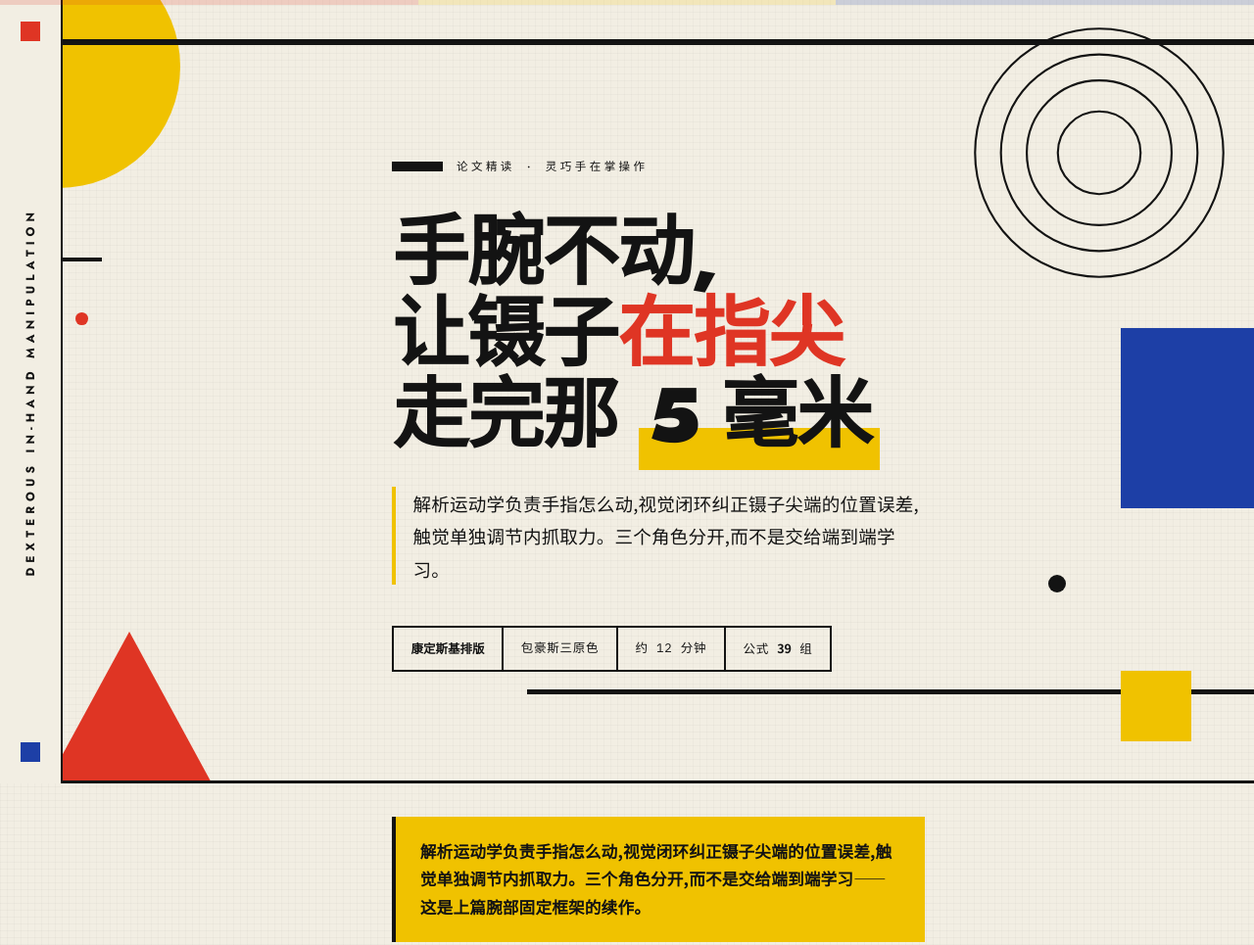
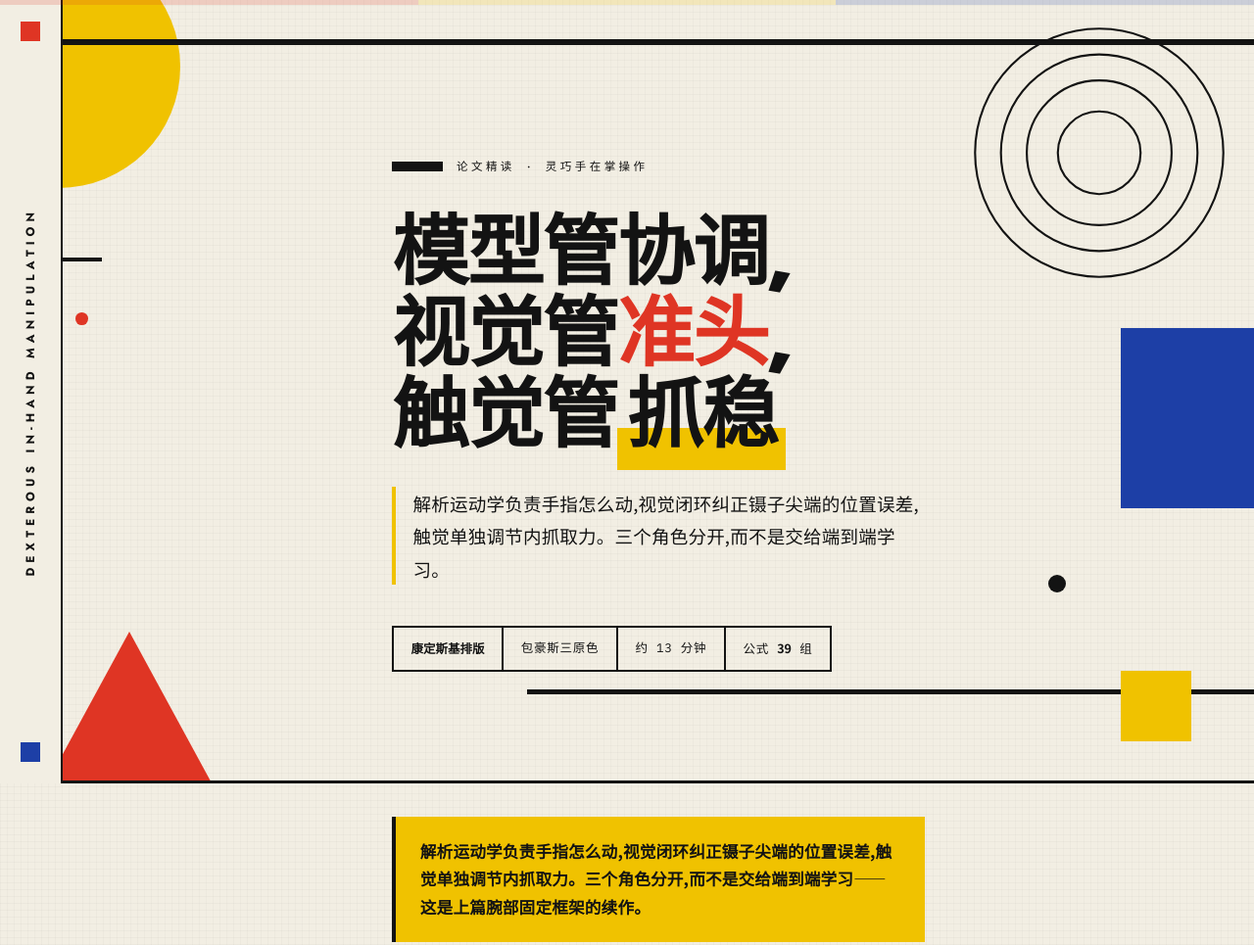
Before and after one commit to fangde/kandinsky-tweezers-vision-touch, a plain HTML site: page index.html in a window 1280 px wide. Shown: the top 965 px of the page at 98% size. Drawn offline with nearby package versions, Linux system fonts and the light colour scheme.

Commit message:
修正 Hero 主标题:改为按篇参数化,不再复用上一篇标题

```diff
--- a/index.html
+++ b/index.html
@@ -432,12 +432,12 @@ blockquote p{margin:0 !important;color:var(--ink);font-weight:700;
 
   <div class="hero-inner">
     <p class="kicker">论文精读 · 灵巧手在掌操作</p>
-    <h1>手腕不动,<br>让镊子<span class="w-red">在指尖</span><br>走完那 <span class="w-yellow">5 毫米</span></h1>
+    <h1>模型管协调,<br>视觉管<span class="w-red">准头</span>,<br>触觉管<span class="w-yellow">抓稳</span></h1>
     <p class="lead">解析运动学负责手指怎么动,视觉闭环纠正镊子尖端的位置误差,触觉单独调节内抓取力。三个角色分开,而不是交给端到端学习。</p>
     <ul class="meta">
       <li><b>康定斯基排版</b></li>
       <li>包豪斯三原色</li>
-      <li>约 12 分钟</li>
+      <li>约 13 分钟</li>
       <li>公式 <b>39</b> 组</li>
     </ul>
   </div>
```
